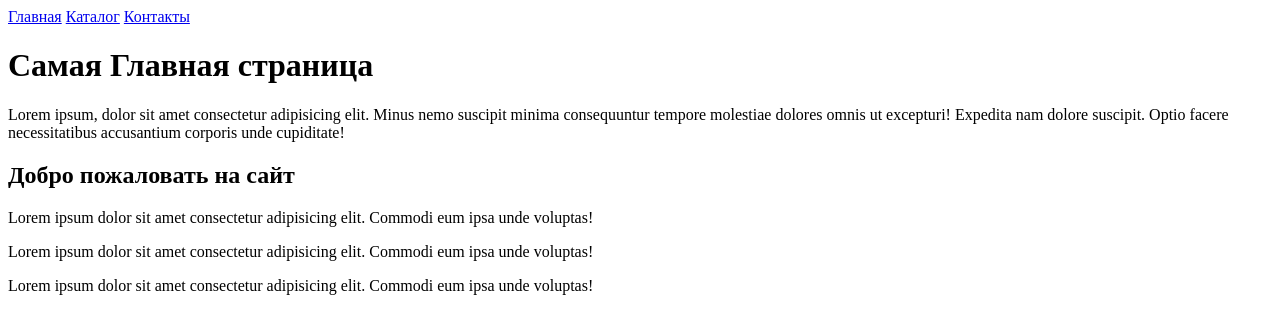
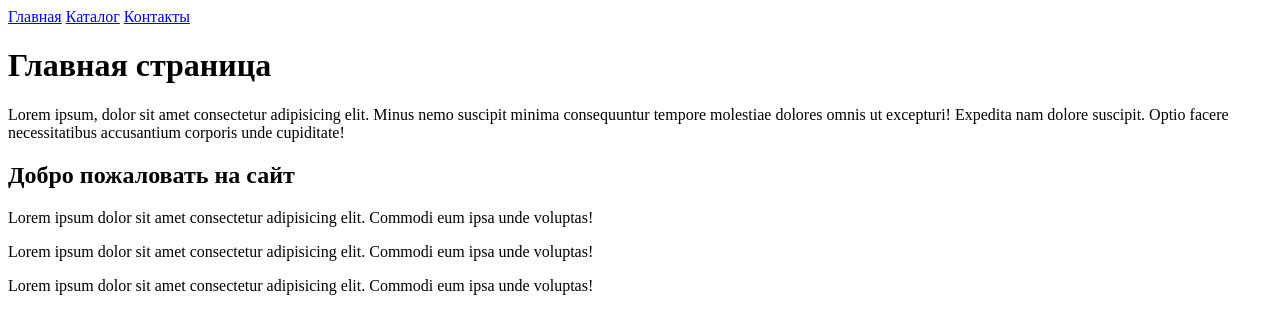
Before and after one commit to Egorik131/git_homework, a plain HTML site: page index.html in a window 1280 px wide. Drawn offline with Linux system fonts and the light colour scheme.

Commit message:
add commit 3 html hw2 after reset --mixed

```diff
--- a/index.html
+++ b/index.html
@@ -11,7 +11,7 @@
     <a href="./index.html">Главная</a>
     <a href="./catalog/catalog.html">Каталог</a>
     <a href="./contacts/contacts.html">Контакты</a>
-    <h1>Самая Главная страница</h1>
+    <h1>Главная страница</h1>
     <p>Lorem ipsum, dolor sit amet consectetur adipisicing elit. Minus nemo suscipit minima consequuntur tempore
         molestiae dolores omnis ut excepturi! Expedita nam dolore suscipit. Optio facere necessitatibus accusantium
         corporis unde cupiditate!</p>
```
Also changed, not shown: 1 other file.
